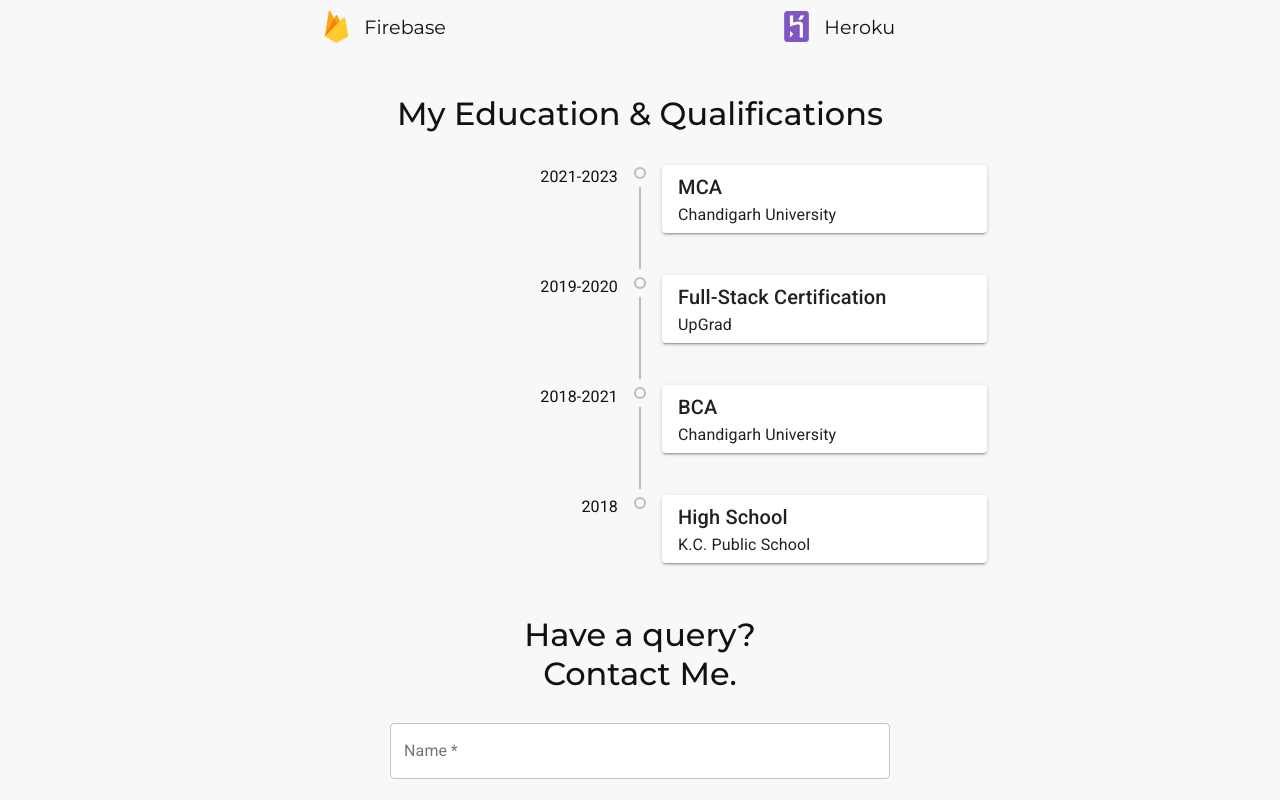
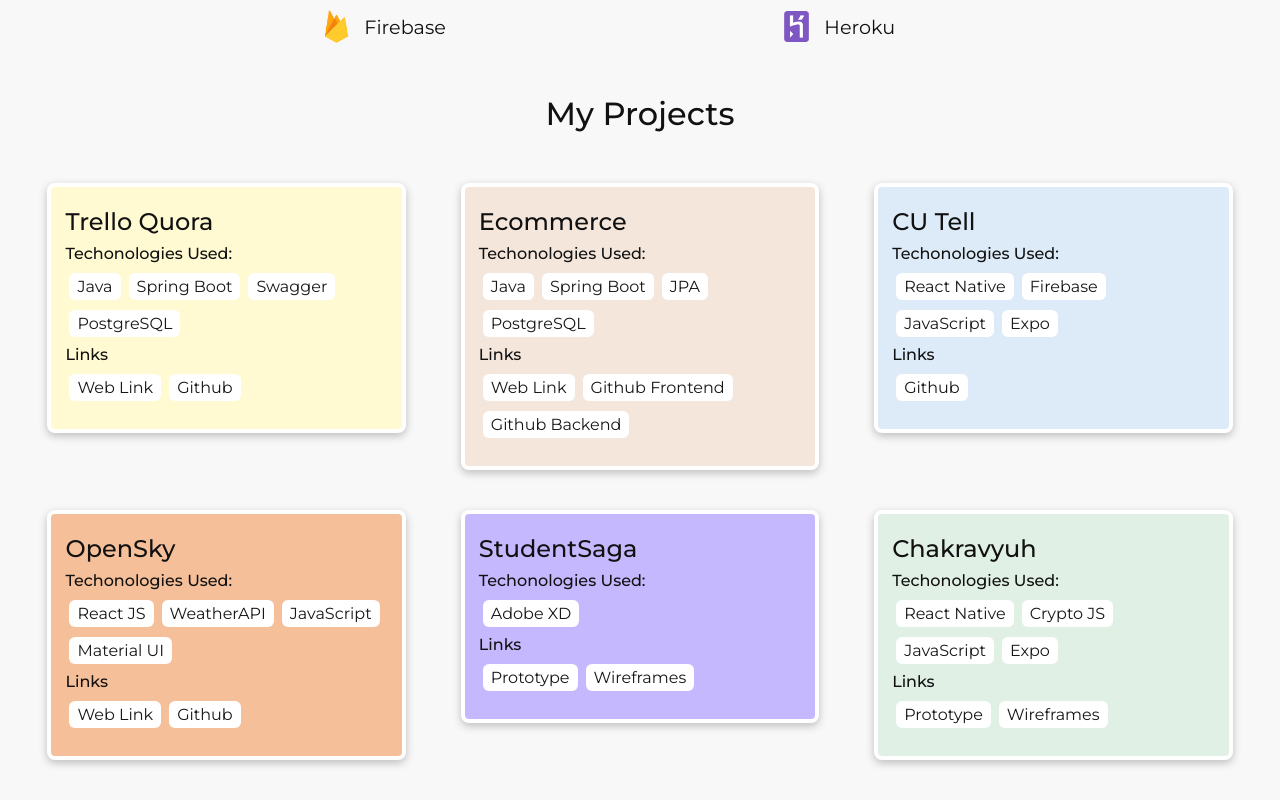
Before and after one commit to anirudhmahajan77/personal-portfolio-website, a React (Create React App) app: page / in a window 1280 px wide. Shown: the part 1620-2420 px from the top of the page. Built offline with nearby package versions, Linux system fonts and the light colour scheme.

Commit message:
Added Project Section

```diff
--- a/src/App.js
+++ b/src/App.js
@@ -6,6 +6,7 @@ import Skills from './Components/Skills';
 import Education from './Components/Education';
 import Footer from './Components/Footer';
 import Contact from './Components/Contact';
+import Projects from './Components/Projects';
 
 function App() {
   return (
@@ -14,6 +15,7 @@ function App() {
       <Hero />
       <About />
       <Skills />
+      <Projects />
       <Education />
       <Contact />
       <Footer />
--- a/src/Components/About.js
+++ b/src/Components/About.js
@@ -11,7 +11,7 @@ class About extends React.Component {
                         <h2 className="aboutHeadline">Fun facts about me</h2>
                     </div>
                     <div>
-                        <p className="aboutDescription">I love food and tech. My favorite number is 77. A huge fan of Basketball and I play video games like its my life.
+                        <p className="aboutDescription">I love food and tech. My favorite number is 77. A huge fan of Trial Biking and I play video games like its my life.
                         And talking about my professional work, I make amazing apps and I can easily adapt to new technologies.
                         I can work with several frameworks in React and Java and I am working to fine tune my skills for a better performance.
                     </p>
--- /dev/null
+++ b/src/Components/ProjectCard.js
@@ -0,0 +1,35 @@
+import React, { Component } from 'react'
+import "../Stylesheets/ProjectCard.css";
+
+
+export class ProjectCard extends Component {
+  render() {
+      var style = {
+          backgroundColor: this.props.project.accent,
+      }
+    return (
+      <div style = {style} className="projectCardHolder">
+          <p className="projectTitle">{this.props.project.name}</p>
+          <div className='section'>
+              <p className="sectionTitle">Techonologies Used:</p>
+              <div>
+                    {this.props.project.technology.map((tech, index) => {
+                        return <p className='tech'>{tech}</p>
+                    })}
+              </div>
+          </div>
+          <div className='section'>
+              <p className="sectionTitle">Links</p>
+              <div>
+                  {this.props.project.links.map((link, index) => {
+                      return <a href={link.linkURL} className="webLink" target="_blank" rel="noreferrer">{link.linkName}</a>
+                    })}
+
+              </div>
+          </div>
+      </div>
+    )
+  }
+}
+
+export default ProjectCard
--- /dev/null
+++ b/src/Components/Projects.js
@@ -0,0 +1,131 @@
+import React, { Component } from 'react';
+import "../Stylesheets/Projects.css";
+import ProjectCard from './ProjectCard';
+
+export class Projects extends Component {
+
+    constructor(props) {
+        super(props);
+        this.state = {
+            projectOne: [
+                {
+                    name: "Trello Quora",
+                    technology: ["Java", "Spring Boot", "Swagger", "PostgreSQL"],
+                    links: [
+                        {
+                            linkName: "Web Link",
+                            linkURL: "https://www.google.com/",
+                        },
+                        {
+                            linkName: "Github",
+                            linkURL: "https://www.google.com/",
+                        }
+                    ],
+                    accent: "#fffad1",
+                },
+                {
+                    name: "Ecommerce",
+                    technology: ["Java", "Spring Boot", "JPA", "PostgreSQL"],
+                    links: [
+                        {
+                            linkName: "Web Link",
+                            linkURL: "https://www.google.com/",
+                        },
+                        {
+                            linkName: "Github Frontend",
+                            linkURL: "https://www.google.com/",
+                        },
+                        {
+                            linkName: "Github Backend",
+                            linkURL: "https://www.google.com/",
+                        }
+                    ],
+                    accent: "#f5e6db",
+                },
+                {
+                    name: "CU Tell",
+                    technology: ["React Native", "Firebase", "JavaScript", "Expo"],
+                    links: [
+                        {
+                            linkName: "Github",
+                            linkURL: "https://www.google.com/",
+                        }
+                    ],
+                    accent: "#ddebf8",
+
+                },
+            ],
+            projectTwo: [
+                {
+                    name: "OpenSky",
+                    technology: ["React JS", "WeatherAPI", "JavaScript", "Material UI"],
+                    links: [
+                        {
+                            linkName: "Web Link",
+                            linkURL: "https://www.google.com/",
+                        },
+                        {
+                            linkName: "Github",
+                            linkURL: "https://www.google.com/",
+                        }
+                    ],
+                    accent: "#f5bf99",
+
+                },
+                {
+                    name: "StudentSaga",
+                    technology: ["Adobe XD"],
+                    links: [
+                        {
+                            linkName: "Prototype",
+                            linkURL: "https://www.google.com/",
+                        },
+                        {
+                            linkName: "Wireframes",
+                            linkURL: "https://www.google.com/",
+                        }
+                    ],
+                    accent: "#c6b8ff",
+                },
+                {
+                    name: "Chakravyuh",
+                    technology: ["React Native", "Crypto JS", "JavaScript", "Expo"],
+                    links: [
+                        {
+                            linkName: "Prototype",
+                            linkURL: "https://www.google.com/",
+                        },
+                        {
+                            linkName: "Wireframes",
+                            linkURL: "https://www.google.com/",
+                        }
+                    ],
+                    accent: "#e0f0e5",
+                }
+            ]
+        }
+    }
+
+    render() {
+        return (
+            <div className='projectSection'>
+                <div className="projectHeadline">My Projects</div>
+                <div className="projectHolder">
+                    <div className="projectOneHolder">
+                        {this.state.projectOne.map((project, index) => {
+                            return <ProjectCard project={project} />
+                        })}
+                    </div>
+
+                    <div className="projectOneHolder">
+                        {this.state.projectTwo.map((project, index) => {
+                            return <ProjectCard project={project} />
+                        })}
+                    </div>
+                </div>
+            </div>
+        )
+    }
+}
+
+export default Projects
--- /dev/null
+++ b/src/Stylesheets/ProjectCard.css
@@ -0,0 +1,57 @@
+.projectCardHolder{
+    border: 4px solid white;
+    border-radius: 8px;
+    box-shadow: rgba(0, 0, 0, 0.24) 0px 3px 8px;
+    width: 26%;
+    padding: 20px 14px;
+    margin-bottom: 40px;
+    font-family: 'Montserrat', sans-serif;
+
+}
+.projectTitle{
+    font-weight: 500;
+    font-size: 24px;
+    margin-bottom: 8px;
+}
+.section{
+    margin-bottom: 8px;
+}
+.sectionTitle{
+    font-weight: 500;
+    font-size: 16px;
+}
+.tech{
+    display: inline-block;
+    background-color: white;
+    border-radius: 6px;
+    padding: 4px 8px;
+    margin-left: 4px;
+    margin-right: 4px;
+    text-decoration: none;
+    color: #181818;
+    margin-top: 10px;
+}
+.webLink{
+    display: inline-block;
+    background-color: white;
+    border-radius: 6px;
+    padding: 4px 8px;
+    margin-left: 4px;
+    margin-right: 4px;
+    text-decoration: none;
+    color: #181818;
+    margin-top: 10px;
+}
+.webLink:hover{
+    text-decoration: underline;
+}
+
+@media screen and (max-width:1100px) {
+    .projectCardHolder{
+        width: 55%;
+    }
+}
+
+@media screen and (max-width:800px) {
+
+}
--- /dev/null
+++ b/src/Stylesheets/Projects.css
@@ -0,0 +1,46 @@
+.projectSection{
+    display: flex;
+    flex-direction: column;
+    height: auto;
+    padding: 20px;
+    align-items: center;
+    justify-content: space-evenly;
+    width: 100wh;
+}
+.projectHeadline{
+    font-family: 'Montserrat', sans-serif;
+    font-weight: 500;
+    font-size: 32px;
+}
+.projectHolder{
+    display: flex;
+    flex-direction: column;
+    width: 100%;
+    justify-content: space-around;
+    align-items:center;
+
+    padding-top: 50px;
+}
+.projectOneHolder{
+    display: flex;
+    flex-direction: row;
+    width: 100%;
+    justify-content: space-around;
+    align-items:baseline;
+}
+.fix{
+    margin-top: 40px;
+}
+
+@media screen and (max-width:900px) {
+    .projectOneHolder{
+        flex-direction: column;
+        align-items: center;
+        justify-content: center;
+        height: auto;
+    }
+}
+
+@media screen and (max-width:700px) {
+
+}
```
Also changed, not shown: src/Stylesheets/About.css (line endings or trailing spaces).
